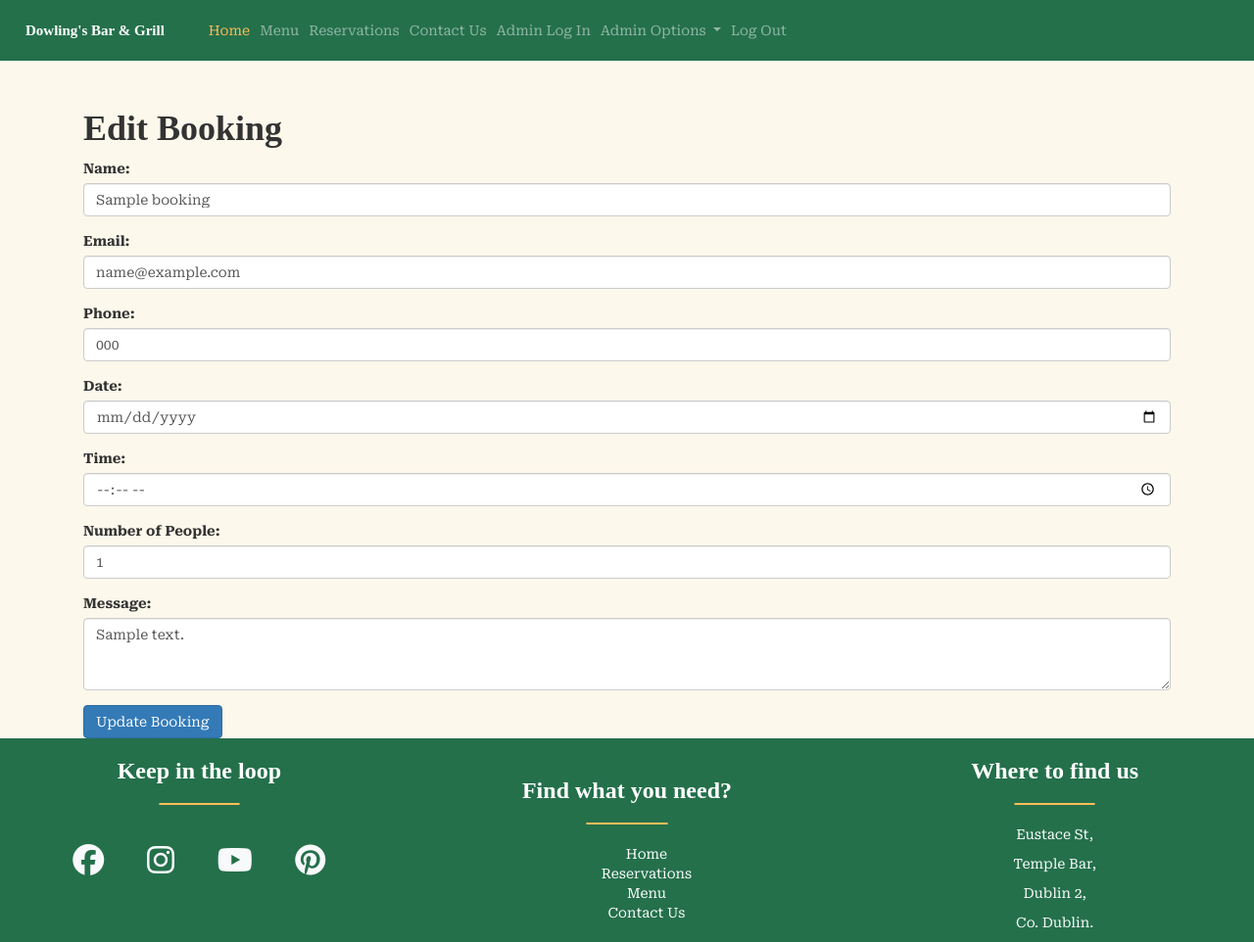
After one commit to mickdowling16/dowlings-bar-and-grill, a Django app: page /edit_booking/1/ in a window 1280 px wide. The commit adds this page. Shown: the whole page at 98% size. Run offline with Django 3.2, Linux system fonts and the light colour scheme; a user stored in the database is signed in; tables that the repository leaves empty hold one stand-in row (values such as "Sample post"); some libraries are stand-ins or nearby versions; some web fonts are replaced.

Commit message:
add edit bookings button to confirmed bookings page. Use edit booking html template to edit existing bookings and update their view

```diff
--- a/booking/views.py
+++ b/booking/views.py
@@ -275,3 +275,39 @@ class CancelBookingView(RedirectView):
             self.request, "Booking has been canceled successfully!")
 
         return reverse('confirmed_bookings')
+
+
+class EditBookingView(LoginRequiredMixin, TemplateView):
+    template_name = 'edit_booking.html'
+    login_required = True
+
+    def get(self, request, booking_id):
+        booking = get_object_or_404(Bookings, id=booking_id)
+        context = {'booking': booking}
+        return render(request, self.template_name, context)
+
+    def post(self, request, booking_id):
+        booking = get_object_or_404(Bookings, id=booking_id)
+
+        try:
+            booking.name = request.POST.get("name")
+            booking.email = request.POST.get("email")
+            booking.phone = request.POST.get("phone")
+            booking.date = request.POST.get("date")
+            booking.time = request.POST.get("time")
+            booking.people = request.POST.get("people")
+            booking.message = request.POST.get("message")
+            booking.save()
+
+            messages.add_message(request, messages.SUCCESS,
+                                 f"The booking for {booking.name} has been updated.")
+            return redirect('confirmed_bookings')
+
+        except ValidationError as ve:
+            messages.add_message(request, messages.ERROR,
+                                 f"Validation error occurred: {ve}")
+            return redirect('edit_booking', booking_id=booking_id)
+        except Exception as e:
+            messages.add_message(
+                request, messages.ERROR, f"An error occurred while updating the booking: {e}")
+            return redirect('edit_booking', booking_id=booking_id)
--- a/dowlings_bar/urls.py
+++ b/dowlings_bar/urls.py
@@ -1,6 +1,6 @@
 from django.contrib import admin
 from django.urls import path, include
-from booking.views import admin_login, ManageBookingsTemplateView, admin_logout, CancelBookingView
+from booking.views import admin_login, ManageBookingsTemplateView, admin_logout, CancelBookingView, EditBookingView
 
 urlpatterns = [
     path('admin/login/', admin_login, name='admin_login'),
@@ -8,6 +8,8 @@ urlpatterns = [
     path('admin/dashboard/', ManageBookingsTemplateView.as_view(), name='manage'),
     path('cancel_booking/<int:booking_id>/',
          CancelBookingView.as_view(), name='cancel_booking'),
+    path('edit_booking/<int:booking_id>/',
+         EditBookingView.as_view(), name='edit_booking'),
     path('admin/', admin.site.urls),
     path("", include("booking.urls")),
 ]
--- a/static/css/style.css
+++ b/static/css/style.css
@@ -11,6 +11,10 @@
 
 .gold-brand {
     color: #FFBD59;
+}
+
+.bg-gold-brand {
+    background-color: #FFBD59;
 }
 
 .bg-green-brand {
--- /dev/null
+++ b/templates/edit_booking.html
@@ -0,0 +1,40 @@
+{% extends 'base.html' %}
+{% load static %}
+
+{% block content %}
+<div class="container mt-5">
+    <h1>Edit Booking</h1>
+    <form method="post">
+        {% csrf_token %}
+        <div class="form-group">
+            <label for="name">Name:</label>
+            <input type="text" class="form-control" id="name" name="name" value="{{ booking.name }}" required>
+        </div>
+        <div class="form-group">
+            <label for="email">Email:</label>
+            <input type="email" class="form-control" id="email" name="email" value="{{ booking.email }}" required>
+        </div>
+        <div class="form-group">
+            <label for="phone">Phone:</label>
+            <input type="tel" class="form-control" id="phone" name="phone" value="{{ booking.phone }}" required>
+        </div>
+        <div class="form-group">
+            <label for="date">Date:</label>
+            <input type="date" class="form-control" id="date" name="date" value="{{ booking.date }}" required>
+        </div>
+        <div class="form-group">
+            <label for="time">Time:</label>
+            <input type="time" class="form-control" id="time" name="time" value="{{ booking.time }}" required>
+        </div>
+        <div class="form-group">
+            <label for="people">Number of People:</label>
+            <input type="number" class="form-control" id="people" name="people" value="{{ booking.people }}" required>
+        </div>
+        <div class="form-group">
+            <label for="message">Message:</label>
+            <textarea class="form-control" id="message" name="message" rows="3">{{ booking.message }}</textarea>
+        </div>
+        <button type="submit" class="btn btn-primary">Update Booking</button>
+    </form>
+</div>
+{% endblock %}
--- a/templates/manage-bookings.html
+++ b/templates/manage-bookings.html
@@ -33,7 +33,8 @@
                             {% csrf_token %}
                             <input type="hidden" name="booking-id" value="{{ booking.id }}">
                             <input type="hidden" name="action" value="accept">
-                            <input class="btn-block btn-primary form-control" type="submit" value="Accept">
+                            <input class="btn-block bg-green-brand white-brand form-control" type="submit"
+                                value="Accept">
                         </form>
                         <form method="POST" action="{% url 'manage' %}">
                             {% csrf_token %}
@@ -44,7 +45,7 @@
                             <label for="suggested-time">Suggested Time:</label>
                             <input type="time" class="form-control mb-2" id="suggested-time" name="time" min="12:00"
                                 max="21:00" step="900" required>
-                            <input class="btn-block btn-primary form-control" type="submit" value="Suggest New Time">
+                            <input class="btn-block bg-gold-brand form-control" type="submit" value="Suggest New Time">
                         </form>
                         {% else %}
                         <form method="POST" action="{% url 'manage' %}">
```
Also changed, not shown: templates/confirmed_bookings.html (+12 -4 lines), README.md, documentation/colours.PNG (added).
